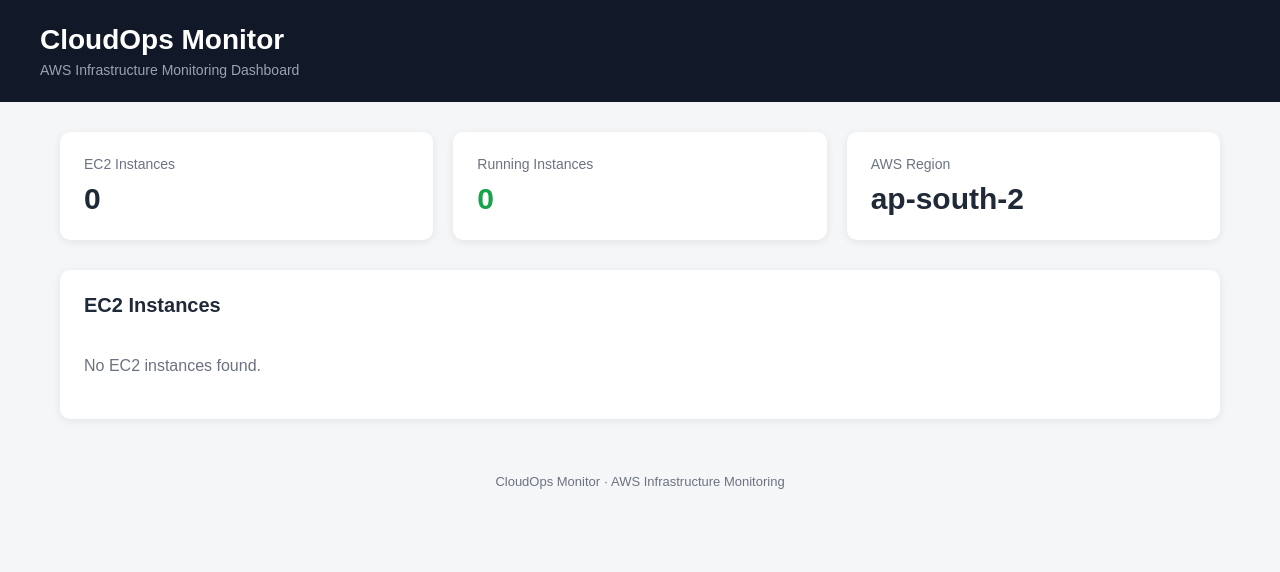
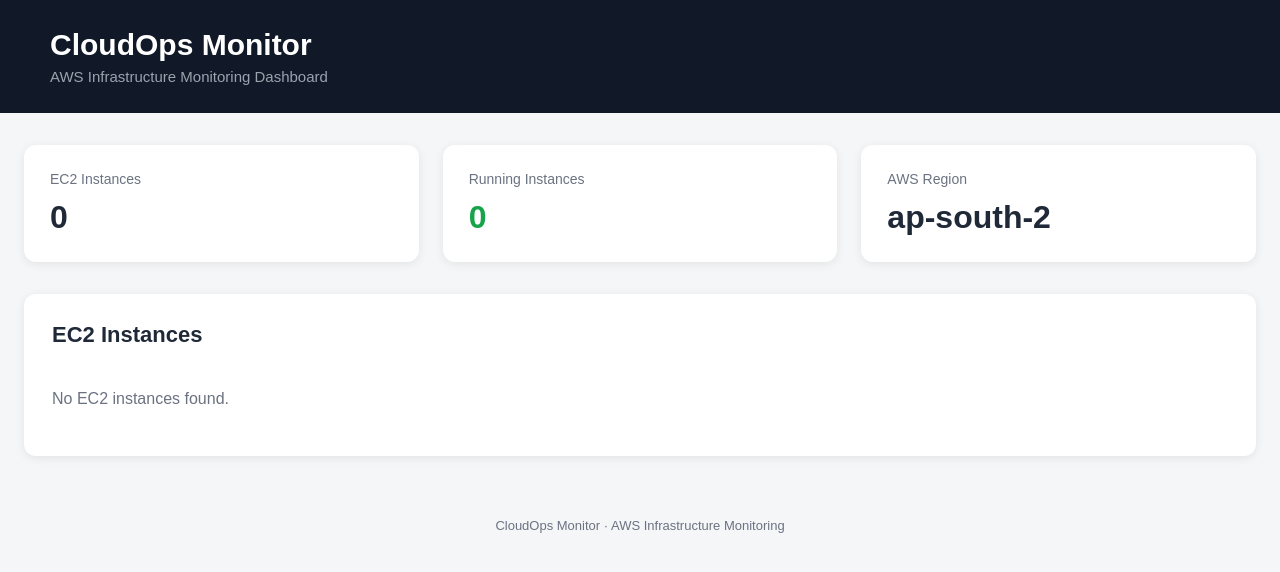
Before and after one commit to Preetham03M/CloudOps-Monitor, a Flask app: page / in a window 1280 px wide. Shown: the top 572 px of the page. Run offline with Flask 3, Linux system fonts and the light colour scheme; data that the repository does not hold is empty.

Commit message:
Add health monitoring and auto refresh

```diff
--- a/templates/dashboard.html
+++ b/templates/dashboard.html
@@ -19,56 +23,62 @@
             color: #1f2937;
         }
 
-        /* Header */
+        /* =========================
+           HEADER
+        ========================= */
 
         .header {
             background: #111827;
             color: white;
-            padding: 24px 40px;
+            padding: 28px 50px;
         }
 
         .header h1 {
-            font-size: 28px;
+            font-size: 30px;
             margin-bottom: 6px;
         }
 
         .header p {
             color: #9ca3af;
-            font-size: 14px;
+            font-size: 15px;
         }
 
-        /* Main container */
+        /* =========================
+           MAIN CONTAINER
+        ========================= */
 
         .container {
-            max-width: 1200px;
-            margin: 30px auto;
-            padding: 0 20px;
+            max-width: 1400px;
+            margin: 32px auto;
+            padding: 0 24px;
         }
 
-        /* Summary cards */
+        /* =========================
+           SUMMARY CARDS
+        ========================= */
 
         .cards {
             display: grid;
             grid-template-columns: repeat(3, 1fr);
-            gap: 20px;
-            margin-bottom: 30px;
+            gap: 24px;
+            margin-bottom: 32px;
         }
 
         .card {
             background: white;
-            padding: 24px;
-            border-radius: 10px;
-            box-shadow: 0 2px 8px rgba(0, 0, 0, 0.08);
+            padding: 26px;
+            border-radius: 12px;
+            box-shadow: 0 2px 10px rgba(0, 0, 0, 0.08);
         }
 
         .card-title {
             color: #6b7280;
             font-size: 14px;
-            margin-bottom: 10px;
+            margin-bottom: 12px;
         }
 
         .card-value {
-            font-size: 30px;
+            font-size: 32px;
             font-weight: bold;
         }
 
@@ -80,21 +90,25 @@
             color: #dc2626;
         }
 
-        /* Section */
+        /* =========================
+           INSTANCE SECTION
+        ========================= */
 
         .section {
             background: white;
-            padding: 24px;
-            border-radius: 10px;
-            box-shadow: 0 2px 8px rgba(0, 0, 0, 0.08);
+            padding: 28px;
+            border-radius: 12px;
+            box-shadow: 0 2px 10px rgba(0, 0, 0, 0.08);
         }
 
         .section h2 {
-            margin-bottom: 20px;
-            font-size: 20px;
+            font-size: 22px;
+            margin-bottom: 22px;
         }
 
-        /* Table */
+        /* =========================
+           TABLE
+        ========================= */
 
         table {
             width: 100%;
@@ -150,36 +160,74 @@
             color: #6b7280;
         }
 
-        /* Empty state */
+        /* =========================
+           HEALTH
+        ========================= */
+
+        .health {
+            font-weight: bold;
+        }
+
+        .health-good {
+            color: #16a34a;
+        }
+
+        .health-warning {
+            color: #d97706;
+        }
+
+        .health-critical {
+            color: #dc2626;
+        }
+
+        .health-unknown {
+            color: #6b7280;
+        }
+
+        /* =========================
+           STATUS
+        ========================= */
+
+        .status {
+            font-weight: bold;
+        }
+
+        /* =========================
+           EMPTY STATE
+        ========================= */
 
         .empty {
             color: #6b7280;
             padding: 20px 0;
         }
 
-        /* Footer */
+        /* =========================
+           FOOTER
+        ========================= */
 
         .footer {
             text-align: center;
             color: #6b7280;
             font-size: 13px;
-            padding: 25px;
+            padding: 30px;
         }
 
-        /* Responsive */
+        /* =========================
+           RESPONSIVE
+        ========================= */
 
-        @media (max-width: 768px) {
+        @media (max-width: 900px) {
 
             .cards {
                 grid-template-columns: 1fr;
             }
 
             .header {
-                padding: 20px;
+                padding: 24px;
             }
 
             .container {
-                margin-top: 20px;
+                padding: 0 16px;
             }
 
             .section {
```
Also changed, not shown: other parts of templates/dashboard.html (+136 -25 lines).
